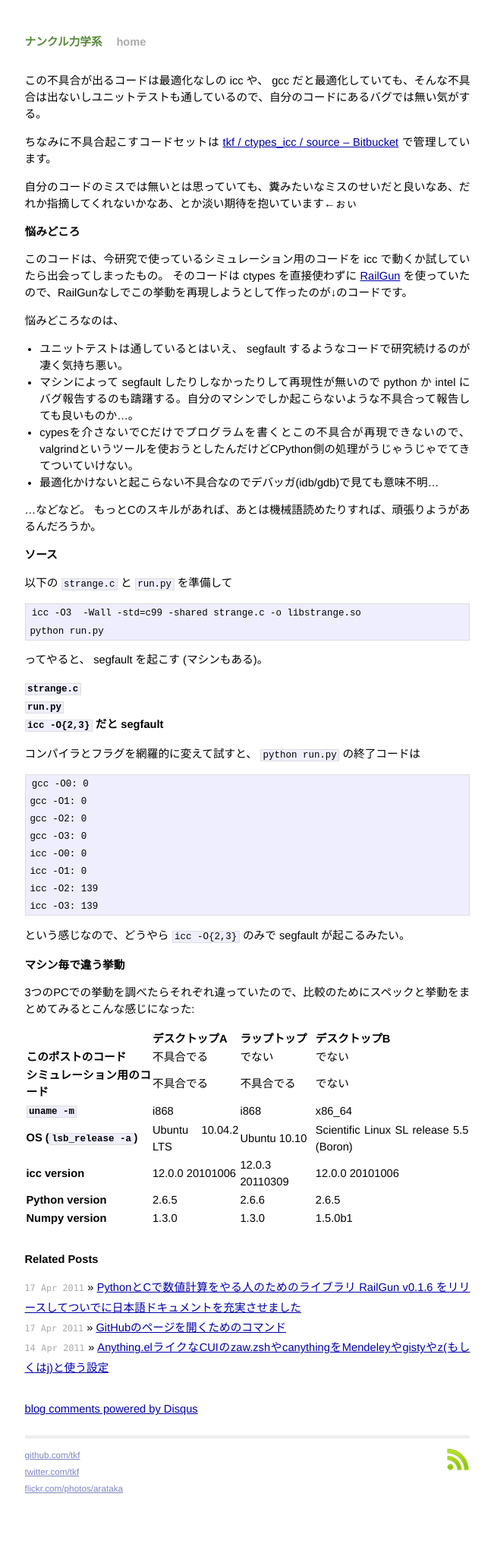
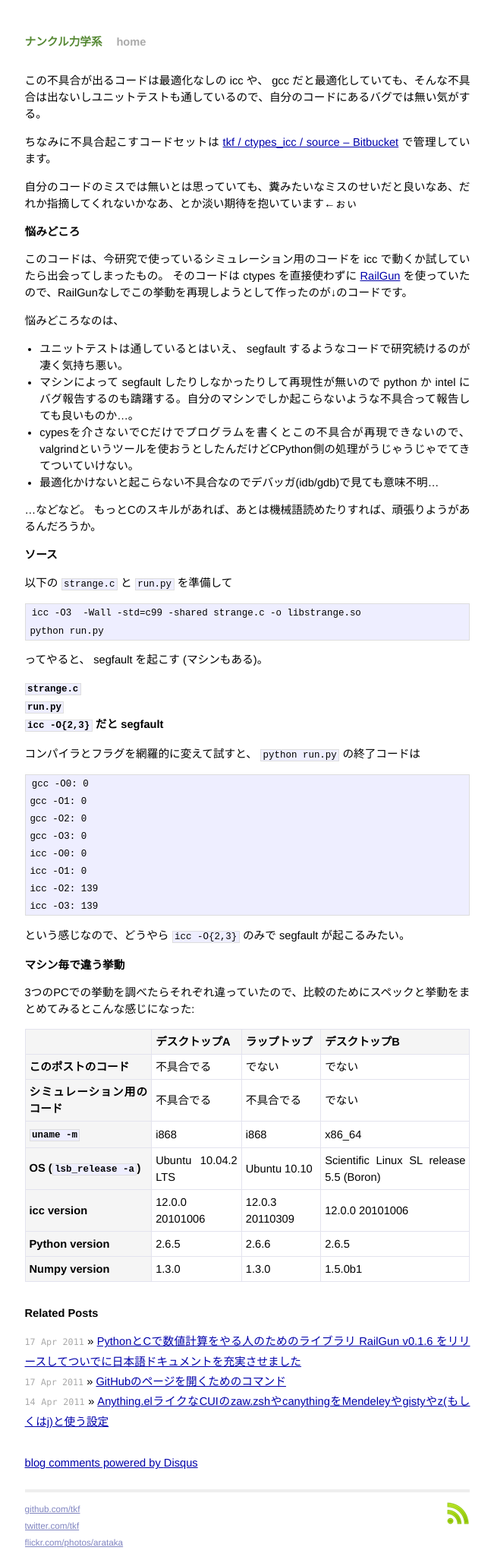
Before and after one commit to arataka/arataka.github.com, a Jekyll site: the page built from _posts/2011/04/2011-04-27-strange-ctypes-icc-segfault.markdown, in a window 1280 px wide. Shown: the whole page at 76% size, without its empty margins (314-965 px from the left). Built offline with Jekyll 4.4.1, drawn with Linux system fonts in a browser that asks for light colours; a script that is not in the unit is left out; comment, search, counter and statistics services are not loaded; before the commit the page ends 1982 px from its top, so only the background shows below that.

Commit message:
added css of table

```diff
--- a/css/screen.css
+++ b/css/screen.css
@@ -46,9 +46,23 @@ a:visited {
   color: #a0a;
 }
 
+table, th, td {
+  border: 1px solid #e3e3ee;
+}
+
 table {
   font-size: inherit;
+  border-collapse: collapse;
   font: 100%;
+}
+
+th {
+  background: #f5f5f5;
+  padding: 5px;
+}
+
+td {
+  padding: 5px;
 }
 
 /*****************************************************************************/
```
